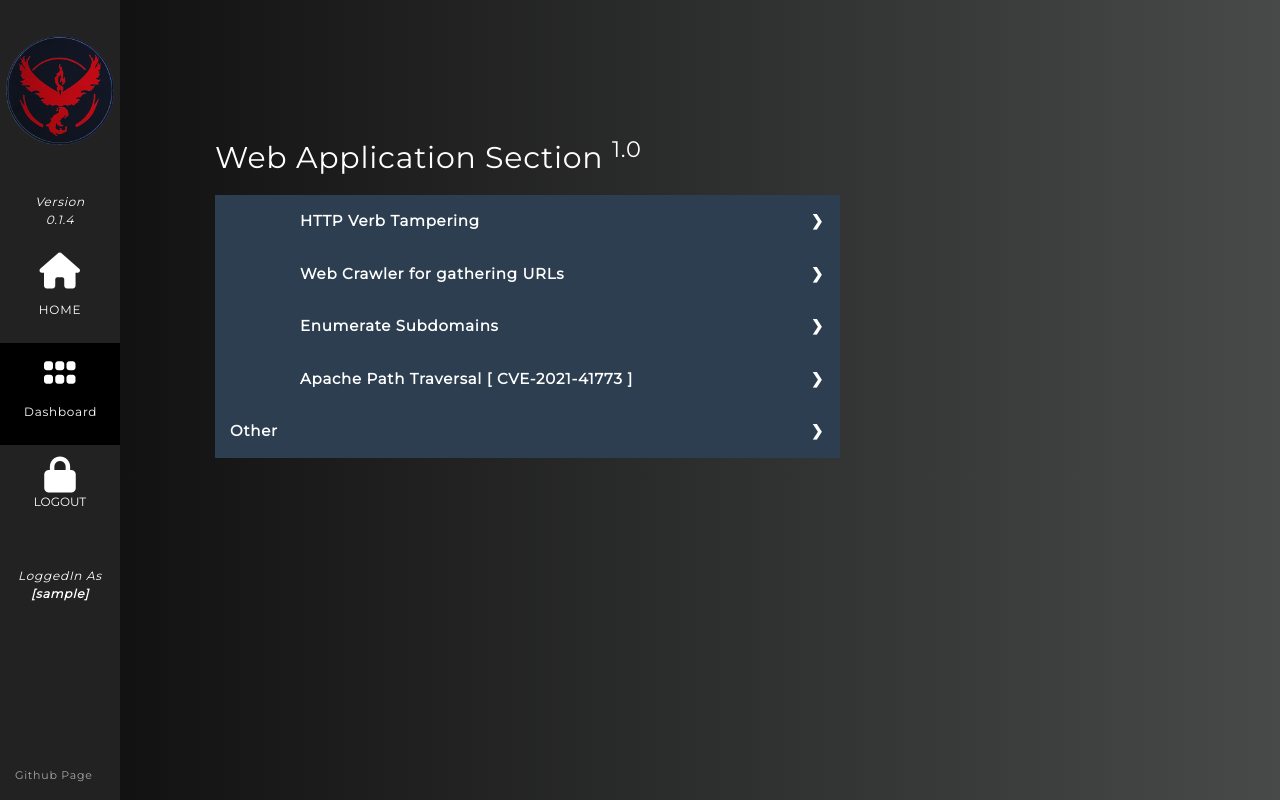
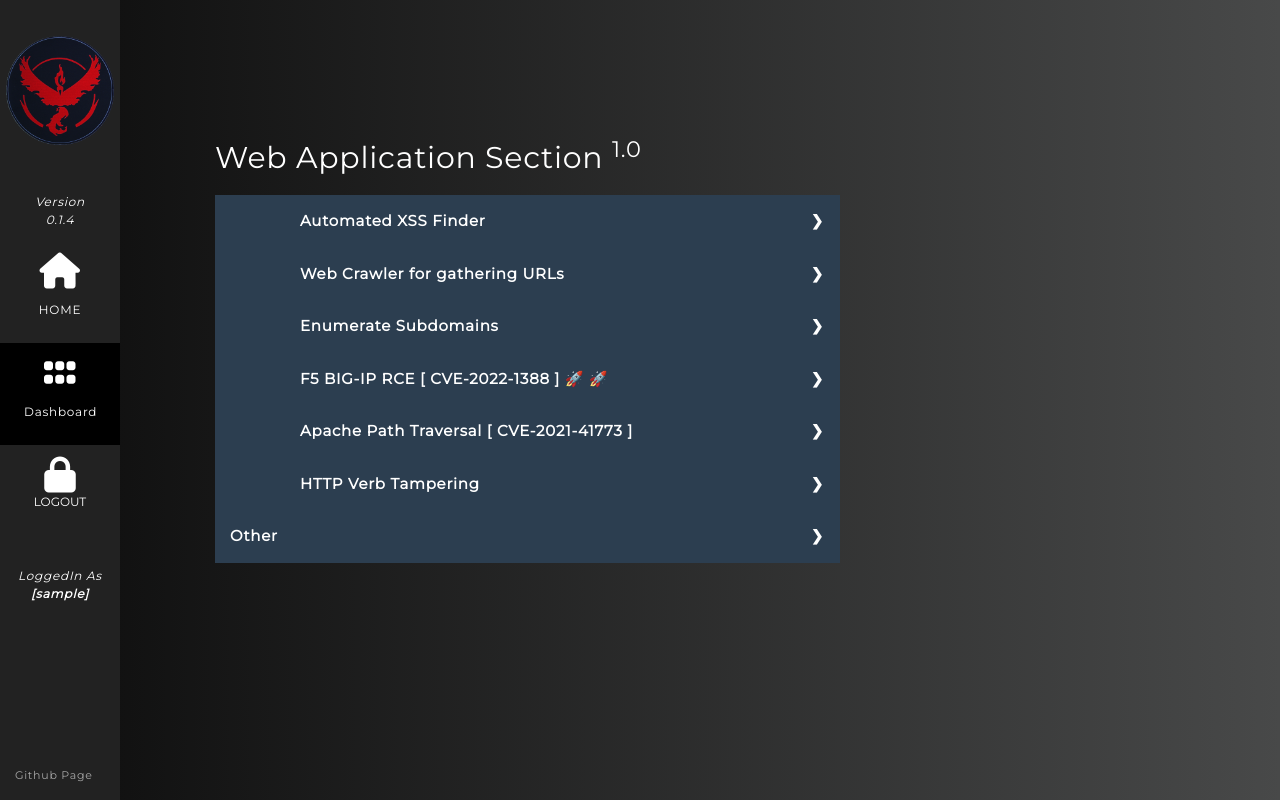
Before and after one commit to signorrayan/RedTeam_toolkit, a Django app: page /webapp/ in a window 1280 px wide. Run offline with Django 3.2, Linux system fonts and the light colour scheme; the visitor is signed in with stand-in values (Sample User, id 1); some libraries are stand-ins or nearby versions.

Commit message:
Add XSS-finder and CVE-2022-1388 to the list

```diff
--- a/toolkit/templates/toolkit/webapp/index.html
+++ b/toolkit/templates/toolkit/webapp/index.html
@@ -9,26 +9,22 @@
 </title>
 <link rel="stylesheet" type="text/css" href="{% static "toolkit/css/webapp_menu.css" %}" media="all"/>
 <link rel="stylesheet" type="text/css" href="{% static "toolkit/css/dashboard.css" %}" media="all" />
+<meta charset="UTF-8">
 <body>
 <br><br><br>
 <br><br><br>
 <div class="row">
   <div class="col">
     <h2>Web Application Section <sup>1.0</sup></h2>
-    <div class="tabs">
+      <div class="tabs">
       <div class="tab">
         <input  id="chck1">
         <label class="tab-label" for="chck1">
-            <a href="{% url 'verbtamper' %}"><p class="w3-medium scans" style="position:relative;">
-                HTTP Verb Tampering
+            <a href="{% url 'xss_finder' %}"><p class="w3-medium scans" style="position:relative;">
+                Automated XSS Finder
             </p></a></label>
       </div>
-    </div>
-<!--        <div class="tab-content">
-            <a href="{% url 'verbtamper' %}"><p class="w3-medium scans" style="position:relative;">
-                <span class="w3-hide-small ">
-                    <b>HTTP Verb Tampering</b> tests the web application's response to different HTTP methods accessing system objects.
-                </span></p></a>-->
+
     <div class="tabs">
       <div class="tab">
         <input  id="chck1">
@@ -49,15 +45,40 @@
       </div>
     </div>
 
+    <div class="tabs">
+      <div class="tab">
+        <input  id="chck1">
+        <label class="tab-label" for="chck1">
+            <a href="{% url 'f5_bigip_22_1388' %}"><p class="w3-medium scans" style="position:relative;">
+                F5 BIG-IP RCE [ CVE-2022-1388 ] &#x1F680; &#x1F680;
+            </p></a></label>
+      </div>
+    </div>
+
       <div class="tabs">
       <div class="tab">
         <input  id="chck1">
         <label class="tab-label" for="chck1">
-            <a href="{% url 'apache_cve_41773' %}"><p class="w3-medium scans" style="position:relative;">
+            <a href="{% url 'apache_cve_21_41773' %}"><p class="w3-medium scans" style="position:relative;">
                 Apache Path Traversal [ CVE-2021-41773 ]
             </p></a></label>
       </div>
     </div>
+
+    <div class="tabs">
+      <div class="tab">
+        <input  id="chck1">
+        <label class="tab-label" for="chck1">
+            <a href="{% url 'verbtamper' %}"><p class="w3-medium scans" style="position:relative;">
+                HTTP Verb Tampering
+            </p></a></label>
+      </div>
+    </div>
+<!--        <div class="tab-content">
+            <a href="{% url 'verbtamper' %}"><p class="w3-medium scans" style="position:relative;">
+                <span class="w3-hide-small ">
+                    <b>HTTP Verb Tampering</b> tests the web application's response to different HTTP methods accessing system objects.
+                </span></p></a>-->
 
       <div class="tab">
         <input type="checkbox" id="chck2">
```
